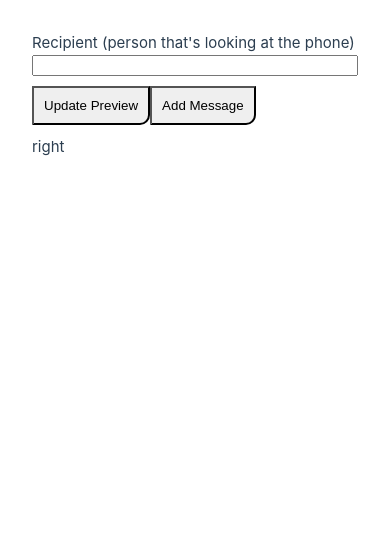
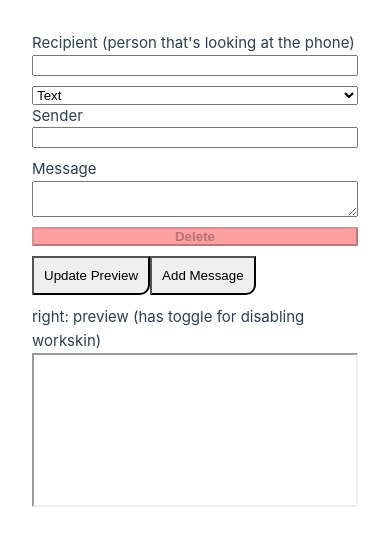
Before and after one commit to duncte123/ao3-phone-generator, a Vue app: page / in a window 390 px wide. Shown: the top 546 px of the page. Built offline with nearby package versions, Linux system fonts and the light colour scheme.

Commit message:
Basic phone generation

```diff
--- a/src/App.vue
+++ b/src/App.vue
@@ -1,14 +1,28 @@
 <script setup lang="ts">
+import { useTemplateRef } from 'vue';
+
 import FormMain from '@/components/form/FormMain.vue'
+import type { PhoneContent } from '@/types/PhoneContent.ts'
+import { renderPhoneContent } from '@/utils/phoneUtils.ts'
+
+const iframe = useTemplateRef<HTMLIFrameElement>('iframe');
+
+function setIframeContent(content: PhoneContent) {
+  const rendered = renderPhoneContent(content);
+
+  iframe.value!.contentWindow!.document.write(rendered);
+}
 </script>
 
 <template>
   <header>
-    <FormMain />
+    <FormMain @update="setIframeContent" />
   </header>
 
   <main>
-    right
+    right: preview (has toggle for disabling workskin)
+
+    <iframe ref="iframe" src="" frameborder="1" width="100%" height="100%"></iframe>
   </main>
 </template>
 
--- a/src/components/form/FormMain.vue
+++ b/src/components/form/FormMain.vue
@@ -1,9 +1,10 @@
 <script setup lang="ts">
-  import { ref, reactive, defineEmits } from 'vue';
-  import type { Message, PhoneContent } from '@/types/PhoneContent.ts'
+  import { ref, reactive, defineEmits, unref } from 'vue';
+  import type { Message, PhoneContent, TextMessage } from '@/types/PhoneContent.ts'
   import TimeMessageForm from '@/components/form/TimeMessageForm.vue'
+  import TextMessageForm from '@/components/form/TextMessageForm.vue'
 
-  defineEmits<{
+  const emit = defineEmits<{
     update: [content: PhoneContent],
   }>();
 
@@ -14,6 +15,8 @@
     messages: [],
   });
 
+  // TODO: list of names that the user supplies and can pick from (helps with consistency)
+
   function addMessage() {
     const newMessage: Message = {
       type: 'message',
@@ -22,6 +25,28 @@
     };
 
     phoneContent.messages.push(newMessage);
+  }
+
+  addMessage();
+
+  function deleteMessage(idx: number) {
+    phoneContent.messages.splice(idx, 1);
+  }
+
+  function updatePreview() {
+    const content: PhoneContent = phoneContent;
+
+    if (!content.chatName && !content.isGroup) {
+      const found = content.messages.find(
+        (msg) => msg.type === 'message' && msg.name !== content.recipient,
+      );
+
+      // @ts-ignore it's always a text message.
+      content.chatName = found?.name ?? 'Unknown Recipient';
+    }
+
+    // @ts-ignore what?
+    emit('update', content);
   }
 </script>
 
@@ -44,11 +69,18 @@
         <option value="img">Photo</option>
       </select>
 
-      <TimeMessageForm v-model="phoneContent.messages[idx]" v-if="phoneContent.messages[idx].type === 'time'" />
+      <TextMessageForm v-model="phoneContent.messages[idx]" v-if="phoneContent.messages[idx].type === 'message'" />
+      <TimeMessageForm v-model="phoneContent.messages[idx]" v-else-if="phoneContent.messages[idx].type === 'time'" />
+
+      <button type="button"
+              class="delete"
+              @click.prevent="deleteMessage(idx)"
+              :disabled="phoneContent.messages.length === 1"
+      >Delete</button>
     </div>
 
     <div class="form-line row">
-      <button type="button" @click.prevent="$emit('update', phoneContent)">Update Preview</button>
+      <button type="button" @click.prevent="updatePreview()">Update Preview</button>
       <button type="button" @click.prevent="addMessage()">Add Message</button>
     </div>
   </form>
@@ -67,5 +99,18 @@
   button {
     padding: 10px;
     border-radius: 0 0 10px 0;
+    cursor: pointer;
+
+    &.delete {
+      padding: unset;
+      border-radius: unset;
+      font-weight: bold;
+      background: #f85353;
+
+      &[disabled] {
+        background: #ffa0a0;
+        cursor: not-allowed;
+      }
+    }
   }
 </style>
--- /dev/null
+++ b/src/components/form/TextMessageForm.vue
@@ -0,0 +1,28 @@
+<script setup lang="ts">
+  import { defineEmits, defineProps } from 'vue';
+  import type { TextMessage } from '@/types/PhoneContent.ts'
+
+  defineProps<{
+    modelValue: TextMessage,
+  }>();
+
+  defineEmits<{
+    'update:modelValue': [value: TextMessage],
+  }>();
+
+</script>
+
+<template>
+  <div class="form-line">
+    <label for="from">Sender</label>
+    <input type="text" id="from" name="from" v-model="modelValue.name" />
+  </div>
+  <div class="form-line">
+    <label for="content">Message</label>
+    <textarea type="text" id="content" name="content" v-model="modelValue.text" />
+  </div>
+</template>
+
+<style scoped lang="scss">
+
+</style>
--- a/src/types/PhoneContent.ts
+++ b/src/types/PhoneContent.ts
@@ -7,7 +7,7 @@ export interface PhoneContent {
 
 export type Message = TextMessage | TimeMessage | ImageMessage;
 
-export interface TimeMessage extends Message {
+export interface TimeMessage {
   type: 'time';
   day: string;
   time: string;
--- /dev/null
+++ b/src/utils/phoneUtils.ts
@@ -0,0 +1,52 @@
+import type { PhoneContent } from '@/types/PhoneContent.ts'
+import { htmlEntities } from '@/utils/textUtils.ts'
+
+export function renderPhoneContent({ chatName, isGroup, recipient, messages }: PhoneContent): string {
+  const content: string[] = [
+    '<hr class="hide" />',
+    '<div class="phone">',
+    '<p class="messagebody">',
+    `<span class="header"><span class="hide">Text chat with: </span>${chatName}</span><br/><br/>`,
+  ];
+
+  for (const cfg of messages) {
+    switch (cfg.type) {
+      case 'time': {
+        break;
+      }
+
+      case 'img': {
+        break;
+      }
+
+      case 'message': {
+        if (isGroup && cfg.name !== recipient) {
+          content.push(
+            `<span class="grouptext">${cfg.name}<span class="hide">: </span></span><br/>`,
+          );
+        }
+
+        // Blue bubbles for our own messages
+        const replyClass = cfg.name === recipient ? 'breply' : 'text';
+        const hiddenHtml = (isGroup && replyClass === 'text') ? '' : `<span class="hide"><strong>${cfg.name}: </strong></span>`;
+
+        content.push(
+          `<span class="${replyClass}">${hiddenHtml}${htmlEntities(cfg.text)}</span><br/>`,
+        );
+        break;
+      }
+
+      default:
+        // ignore any unknowns
+        break;
+    }
+  }
+
+  content.push(
+    '</p>',
+    '</div>',
+    '<hr class="hide"/>',
+  );
+
+  return content.join("\n");
+}
--- /dev/null
+++ b/src/utils/textUtils.ts
@@ -0,0 +1,8 @@
+export function htmlEntities(str: string) {
+    return String(str)
+      .replace(/&/g, '&amp;')
+      .replace(/</g, '&lt;')
+      .replace(/>/g, '&gt;')
+      .replace(/"/g, '&quot;')
+      .replace(/[\u00A0-\u9999<>\&]/g, i => '&#'+i.charCodeAt(0)+';');
+}
```
